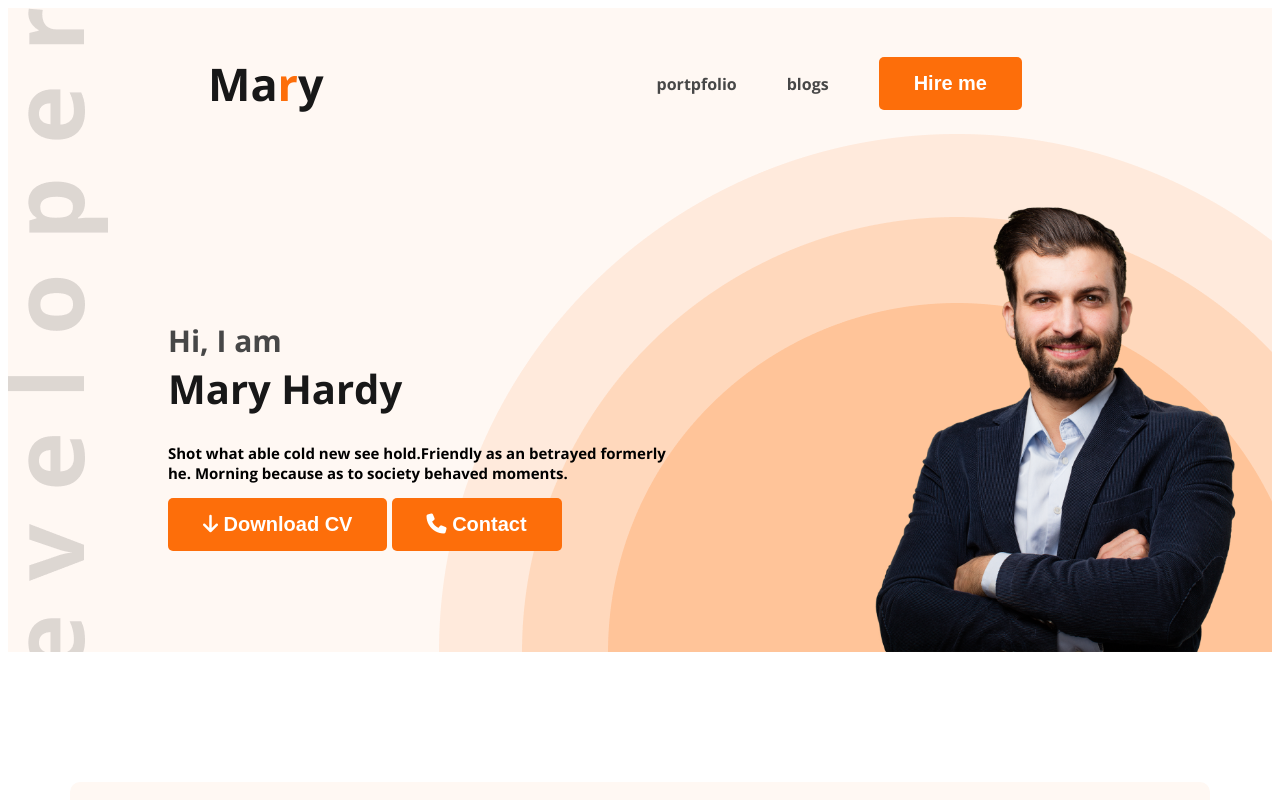
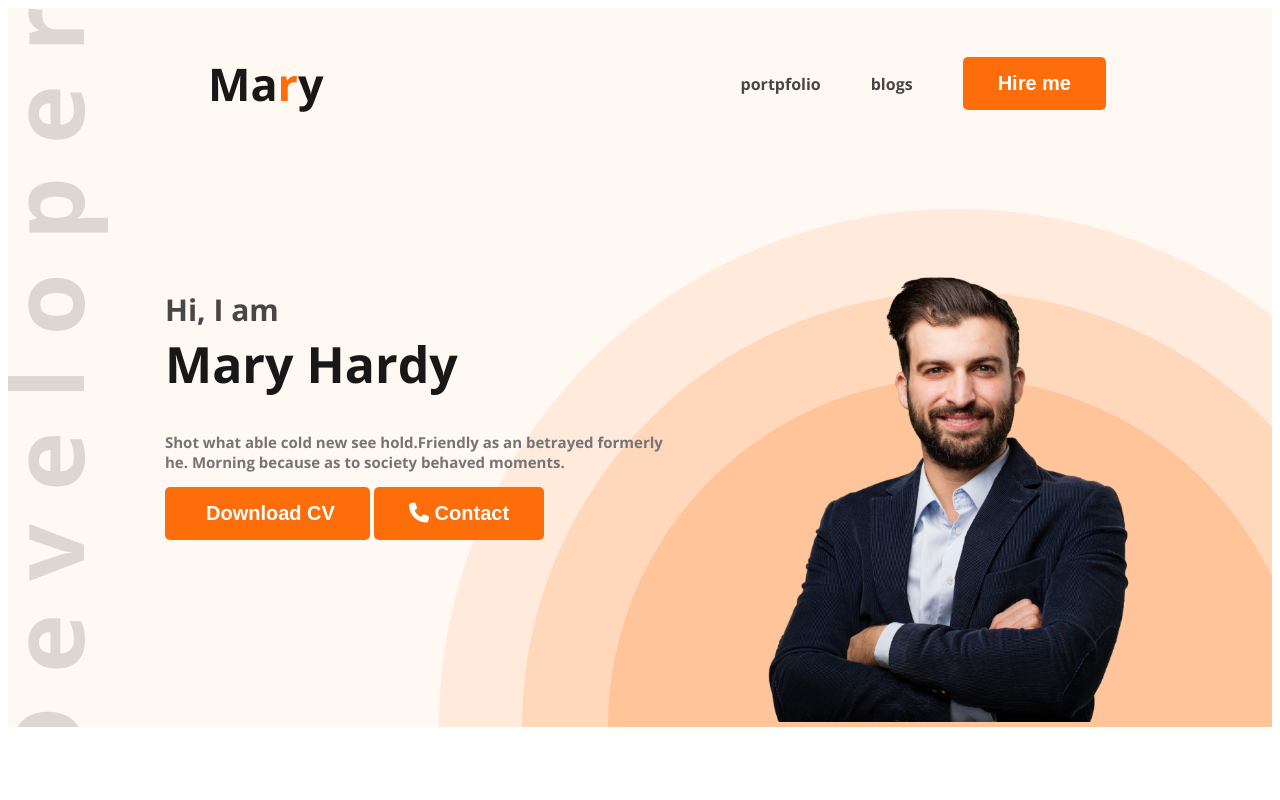
Before and after one commit to Habib1112223/developer-portpolio, a plain HTML site: page index.html in a window 1280 px wide. Shown: the top 800 px of the page. Drawn offline with nearby package versions, Linux system fonts and the light colour scheme.

Commit message:
clear the code

```diff
--- a/index.html
+++ b/index.html
@@ -17,7 +17,7 @@
 
 <body>
       <header class="header">
-            <nav>
+            <nav class="nav-container">
                   <h3 class="nav-title">Ma<span class="primary-color">r</span>y</h3>
                   <ul class="menus">
                         <li><a href="">portpfolio</a></li>
@@ -31,10 +31,12 @@
                         <h1 class="bannar-title">Mary Hardy</h1>
                         <p class="bannar-discription">Shot what able cold new see hold.Friendly as an betrayed formerly
                               he. Morning because as to society behaved moments.</p>
-                        <button class="btn-primary"> <i class="fa-solid fa-arrow-down"></i> Download CV</button>
+                        <button class="btn-primary"> <i class="button-first"></i> Download CV</button>
                         <button class="btn-primary"> <i class="fa-solid fa-phone"></i> Contact</button>
                   </div>
+                 <div>
                   <img class="portpfolio-pic" src="images/hardy.png" alt="">
+                 </div>
             </div>
       </header>
       <main>
--- a/styles/port.css
+++ b/styles/port.css
@@ -30,11 +30,14 @@ body {
 
 
 /* nav related styles */
-nav {
+.nav-container{
       display: flex;
       align-items: center;
       justify-content: space-between;
       margin: 0 200px;
+      width: 75%;
+      /* margin-bottom: 10px; */
+      /* gap: 30px; */
 }
 
 nav>ul {
@@ -73,10 +76,11 @@ nav a {
 }
 
 .bannar {
-      padding: 30px 30px 0px 160px;
+      padding: 100px 30px 0px 50px;
       display: flex;
-      align-items: center;
-      justify-content: space-between;
+      justify-content: center;
+      /* align-items: left; */
+      gap: 70px;
 }
 
 .bannar .portpfolio-pic {
@@ -91,20 +95,23 @@ nav a {
 }
 
 .bannar-title {
-      font-size: 40px;
-      font-weight: 400px;
+      font-size: 50px;
+      font-weight: 700px;
       color: #181818;
       margin-top: 0px;
 }
 
 .bannar-discription {
-      color: #757575);
+       color: #757575;
       font-size: 15px;
       font-weight: 400;
 }
 
 .bannar-contain {
       max-width: 500px;
+}
+.button-first{
+   padding: 1px 3px;
 }
 
 /* main section style */
```
